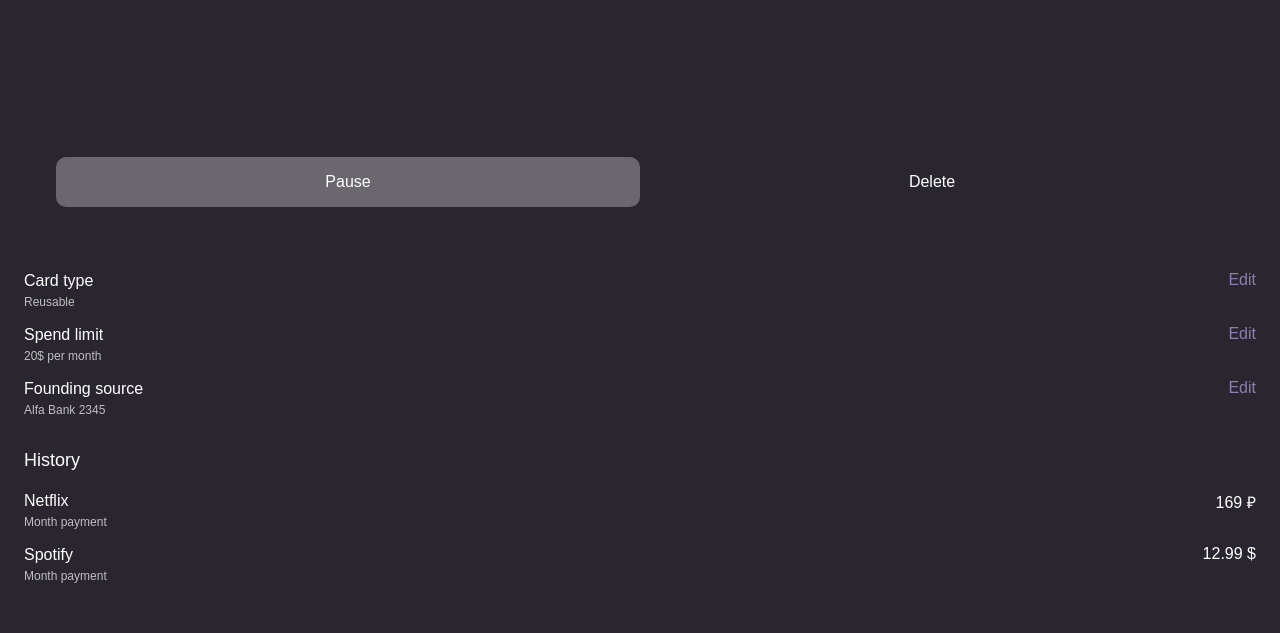
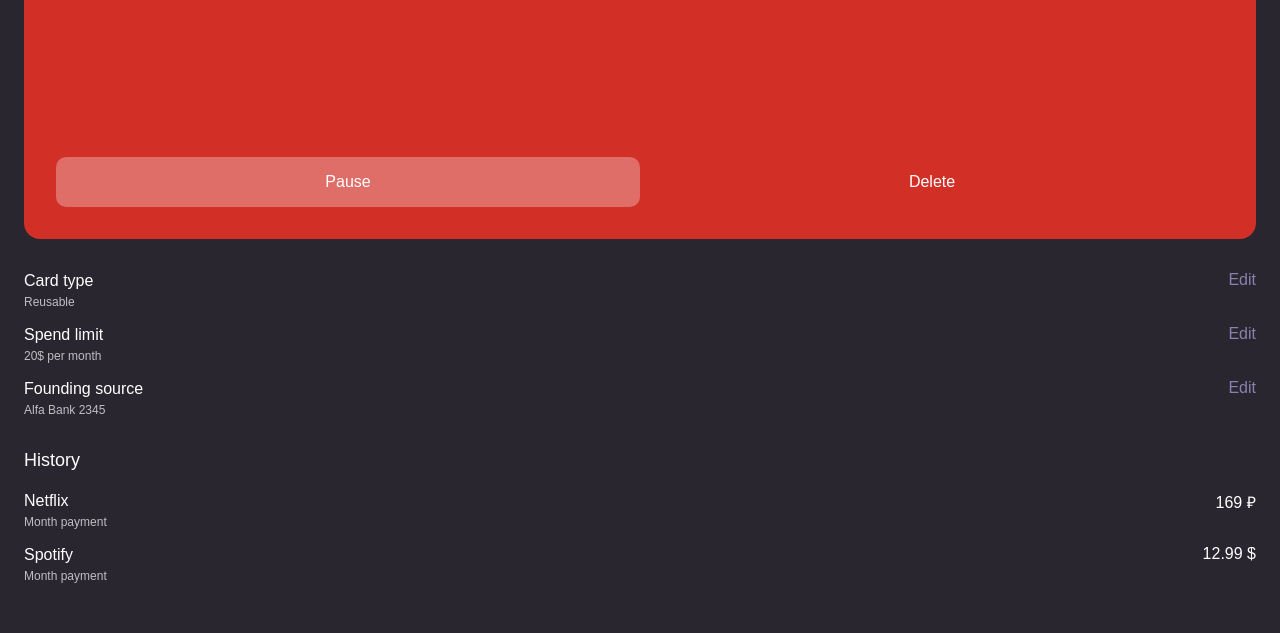
Before and after one commit to opencharge-tech/extension, a plain HTML site: page subscriptions-details.html in a window 1280 px wide. Shown: the part 167-800 px from the top of the page. Drawn offline with Linux system fonts and the light colour scheme.

Commit message:
Update subscriptions-details.html

```diff
--- a/subscriptions-details.html
+++ b/subscriptions-details.html
@@ -13,10 +13,8 @@
             <a href="subscriptions.html" class="header__back text_link text_bold">Back</a>
         </div>
     </div>
-    <div class="content">
-        <div class="content__section">
-            <div class="content__container">
-                <div class="recommendation">
+    <div class="section">
+        <div class="recommendation theme_color_netflix-brand">
             <div class="recommendation__header">
                 <div class="recommendation__logo recommendation__logo_view_netflix">
                     <svg width="121" height="33" viewBox="0 0 121 33" fill="none" xmlns="http://www.w3.org/2000/svg">
@@ -27,7 +25,6 @@
             <div class="recommendation__action">
                 <div class="button button_width_max button_view_tone">Pause</div>
                 <div class="button button_width_max button_view_clean">Delete</div>
-                    </div>
             </div>
         </div>
     </div>
@@ -56,7 +53,6 @@
             </div>
         </div>
     </div>
-
     <div class="section">
         <div class="section__header">History</div>
         <div class="list">
```
Lines whose indentation alone changed are shown as unchanged.
